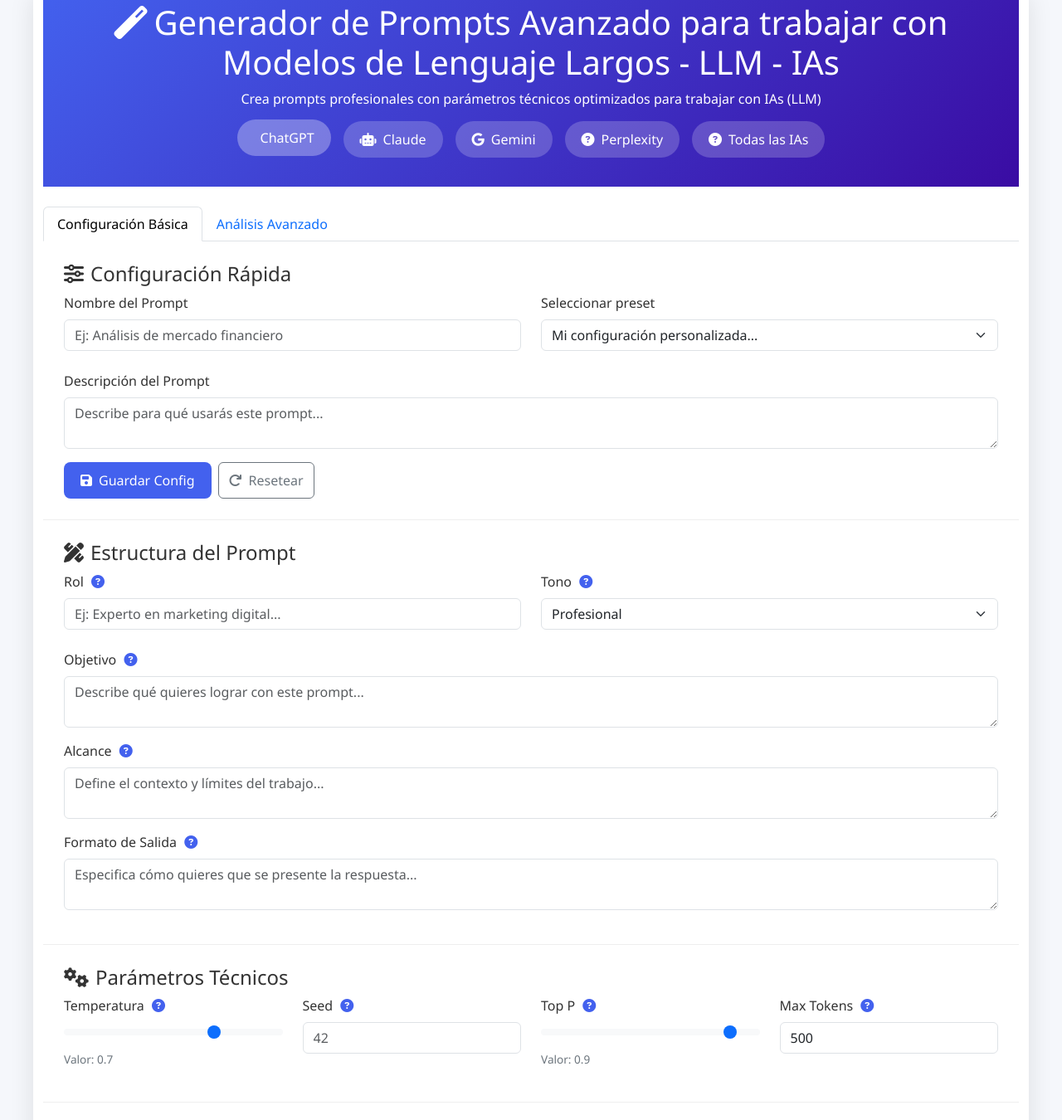
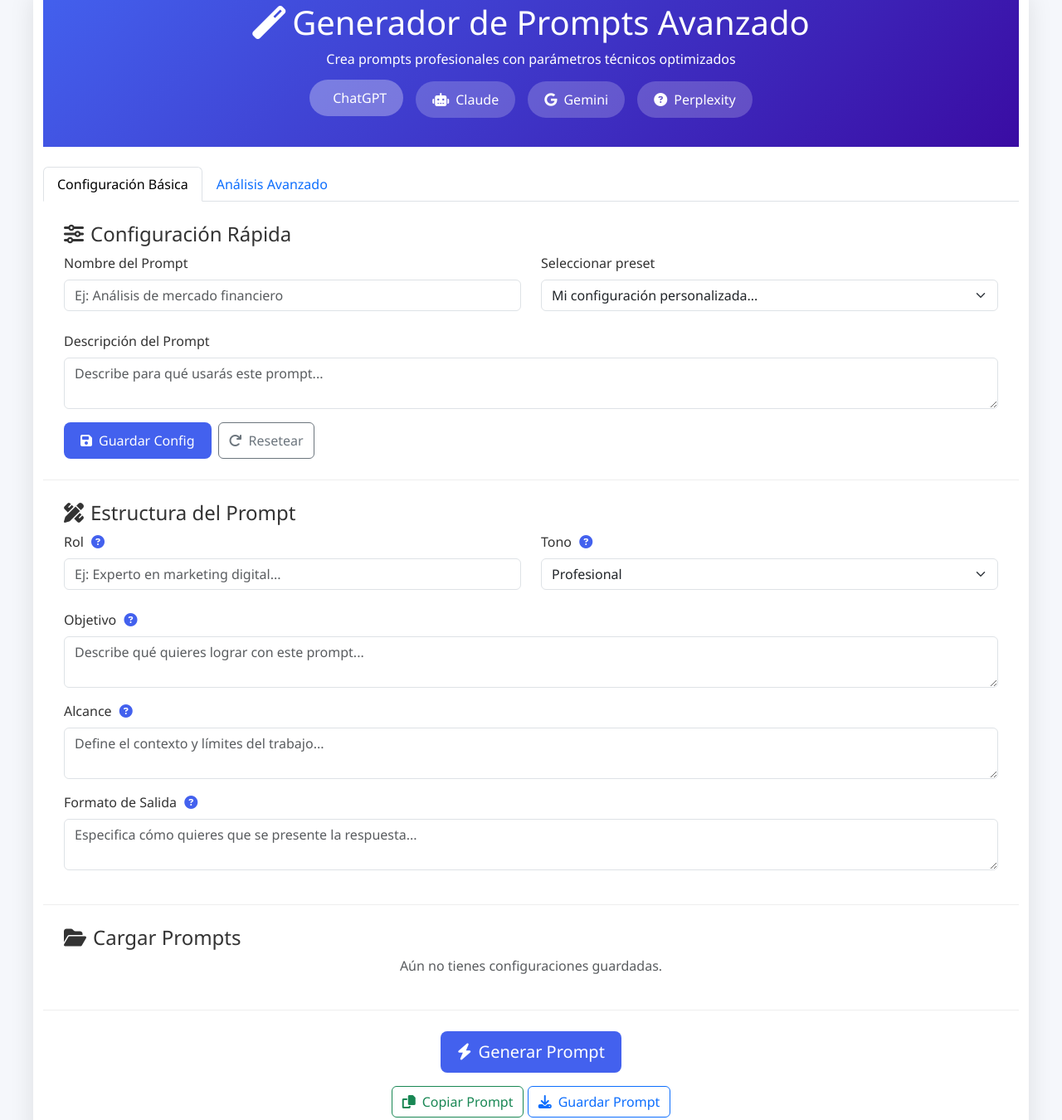
Before and after one commit to hctrmex/Generador-de-Promt-para-IA, a plain HTML site: page index.html in a window 1280 px wide. Shown: the part 37-1387 px from the top of the page at 83% size. Drawn offline with nearby package versions, Linux system fonts and the light colour scheme.

Commit message:
Add files via upload

```diff
--- a/index.html
+++ b/index.html
@@ -11,16 +11,14 @@
 <body>
     <div class="container app-container">
         <div class="app-header">
-            <h1><i class="fas fa-magic me-2"></i>Generador de Prompts Avanzado para trabajar con Modelos de Lenguaje Largos - LLM - IAs</h1>
-            <p class="mb-0">Crea prompts profesionales con parámetros técnicos optimizados para trabajar con IAs (LLM)</p>
+            <h1><i class="fas fa-magic me-2"></i>Generador de Prompts Avanzado</h1>
+            <p class="mb-0">Crea prompts profesionales con parámetros técnicos optimizados</p>
 
             <div class="model-selector">
                 <div class="model-btn active" data-model="chatgpt"><i class="fab fa-openai me-2"></i>ChatGPT</div>
                 <div class="model-btn" data-model="claude"><i class="fas fa-robot me-2"></i>Claude</div>
                 <div class="model-btn" data-model="gemini"><i class="fab fa-google me-2"></i>Gemini</div>
                 <div class="model-btn" data-model="perplexity"><i class="fas fa-question-circle me-2"></i>Perplexity</div>
- 		<div class="model-btn" data-model="Todas las IAs"><i class="fas fa-question-circle me-2"></i>Todas las IAs</div>
-
             </div>
         </div>
 
@@ -104,38 +102,6 @@
                     <div class="mb-3">
                         <label class="form-label">Formato de Salida <i class="fas fa-question-circle help-icon" data-bs-toggle="tooltip" data-bs-placement="top" title="Especifica cómo quieres que se presente la respuesta (ej. 'tabla', 'lista de viñetas', 'ensayo de 500 palabras')."></i></label>
                         <textarea class="form-control" id="formatInput" rows="2" placeholder="Especifica cómo quieres que se presente la respuesta..."></textarea>
-                    </div>
-                </div>
-
-                <div class="config-section">
-                    <h4><i class="fas fa-cogs me-2"></i>Parámetros Técnicos</h4>
-                    <div class="row">
-                        <div class="col-md-6 col-lg-3">
-                            <div class="param-control">
-                                <label class="form-label">Temperatura <i class="fas fa-question-circle help-icon" data-bs-toggle="tooltip" data-bs-placement="top" title="Controla la creatividad (0 = determinista, 1 = muy creativo)"></i></label>
-                                <input type="range" class="form-range" id="temperatureSlider" min="0" max="1" step="0.1" value="0.7">
-                                <div class="param-help" id="temperatureValue">Valor: 0.7</div>
-                            </div>
-                        </div>
-                        <div class="col-md-6 col-lg-3">
-                            <div class="param-control">
-                                <label class="form-label">Seed <i class="fas fa-question-circle help-icon" data-bs-toggle="tooltip" data-bs-placement="top" title="Semilla para reproducibilidad (dejar en blanco para aleatorio)"></i></label>
-                                <input type="number" class="form-control" id="seedInput" placeholder="42">
-                            </div>
-                        </div>
-                        <div class="col-md-6 col-lg-3">
-                            <div class="param-control">
-                                <label class="form-label">Top P <i class="fas fa-question-circle help-icon" data-bs-toggle="tooltip" data-bs-placement="top" title="Diversidad de vocabulario (0.1 = conservador, 1 = diverso)"></i></label>
-                                <input type="range" class="form-range" id="topPSlider" min="0.1" max="1" step="0.1" value="0.9">
-                                <div class="param-help" id="topPValue">Valor: 0.9</div>
-                            </div>
-                        </div>
-                        <div class="col-md-6 col-lg-3">
-                            <div class="param-control">
-                                <label class="form-label">Max Tokens <i class="fas fa-question-circle help-icon" data-bs-toggle="tooltip" data-bs-placement="top" title="Longitud máxima de la respuesta"></i></label>
-                                <input type="number" class="form-control" id="maxTokensInput" value="500">
-                            </div>
-                        </div>
                     </div>
                 </div>
 
@@ -242,7 +208,20 @@
 
     <div class="toast-container position-fixed bottom-0 end-0 p-3"></div>
 
-    <script src="https://cdn.jsdelivr.net/npm/bootstrap@5.3.0/dist/js/bootstrap.bundle.min.js"></script>
+    <script type="module">
+      import { initializeApp } from "https://www.gstatic.com/firebasejs/11.6.1/firebase-app.js";
+      import { getAuth, signInWithCustomToken, signInAnonymously } from "https://www.gstatic.com/firebasejs/11.6.1/firebase-auth.js";
+      import { getFirestore, doc, getDoc, setDoc, deleteDoc, collection, query, onSnapshot, orderBy, where } from "https://www.gstatic.com/firebasejs/11.6.1/firebase-firestore.js";
+
+      // Variables globales de la app, proporcionadas por el entorno de Canvas.
+      const appId = typeof __app_id !== 'undefined' ? __app_id : 'default-app-id';
+      const firebaseConfig = typeof __firebase_config !== 'undefined' ? JSON.parse(__firebase_config) : {};
+      const initialAuthToken = typeof __initial_auth_token !== 'undefined' ? __initial_auth_token : null;
+
+      let db = null;
+      let auth = null;
+      let userId = null;
+    </script>
     <script src="app.js"></script>
 </body>
 </html>
```
